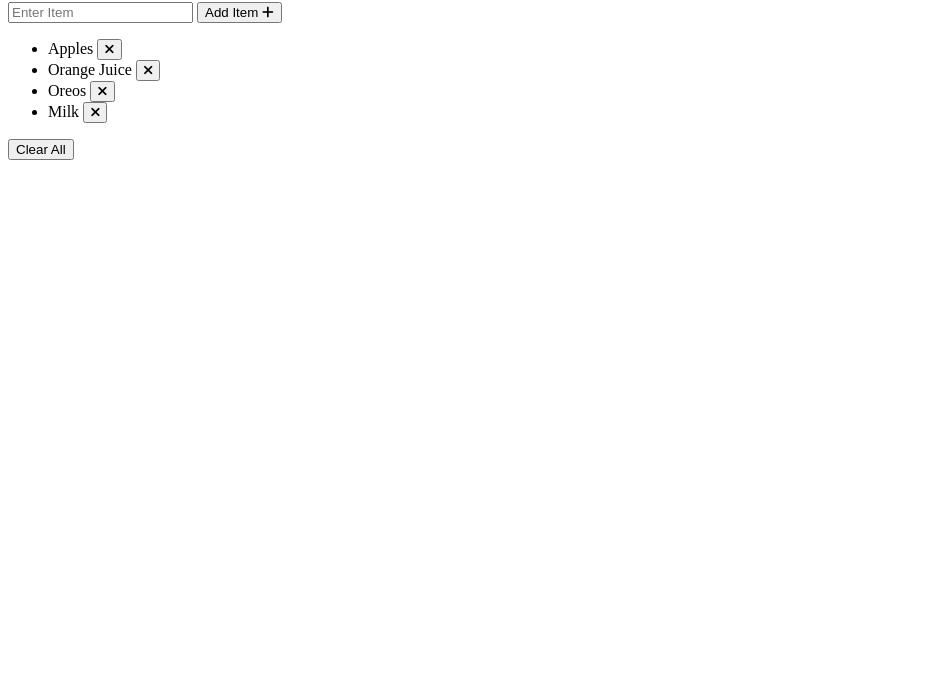
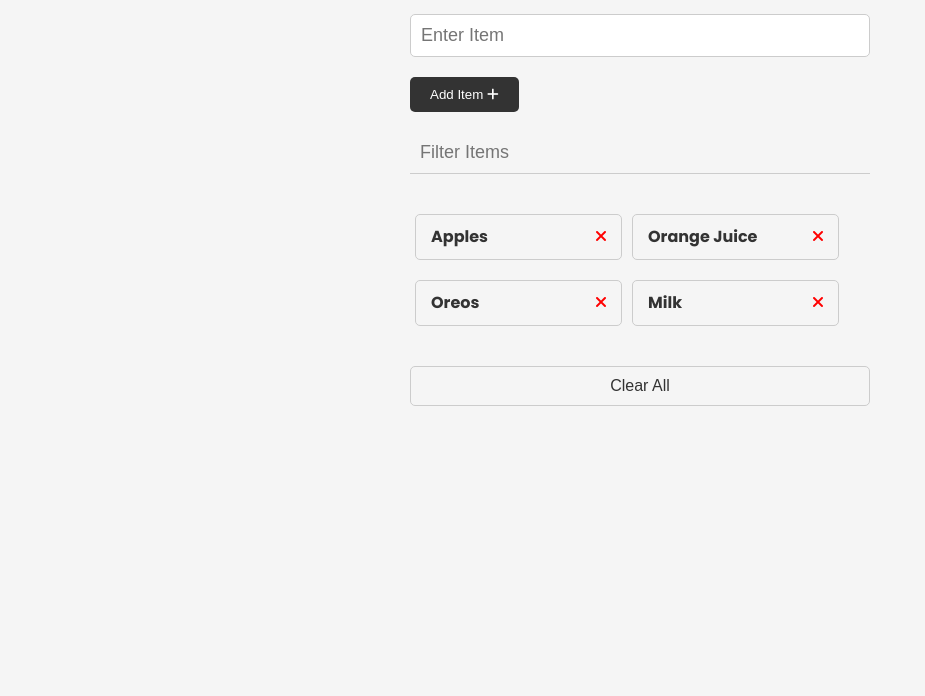
Before and after one commit to seanscott95/JustDoItList, a website: page index.html in a window 1280 px wide. Shown: the part 104-800 px from the top of the page, without its empty margins (0-925 px from the left). Drawn offline with Linux system fonts and the light colour scheme.

Commit message:
added in the filter section that has an input to to filter the list

```diff
--- a/index.html
+++ b/index.html
@@ -8,17 +8,20 @@
     <link rel="stylesheet" href="https://cdnjs.cloudflare.com/ajax/libs/font-awesome/6.1.2/css/all.min.css"
         integrity="sha512-1sCRPdkRXhBV2PBLUdRb4tMg1w2YPf37qatUFeS7zlBy7jJI8Lf4VHwWfZZfpXtYSLy85pkm9GaYVYMfw5BC1A=="
         crossorigin="anonymous" referrerpolicy="no-referrer" />
+        <link rel="stylesheet" href="style.css">
     <script src="index.js" defer></script>
     <title>Just Do It List</title>
 </head>
 
 <body>
+    <div class="container">
+
         <header>
             <i class="fa fa-list" aria-hidden="true"></i>
             <h1>Just Do It List</h1>
         </header>
         <section>
-        <form>
+            <form id="itemForm">
                 <div>
                     <input
                         type="text"
@@ -27,9 +30,17 @@
                         name="item"
                         placeholder="Enter Item"
                     />
-                <button type="submit">Add Item <i class="fa-solid fa-plus"></i></button>
+                    <button type="submit" class="btn">Add Item <i class="fa-solid fa-plus"></i></button>
                 </div>
             </form>
+        </section>
+        <section class="filter">
+            <input
+                type="text"
+                class="formInputFilter"
+                id="filter"
+                placeholder="Filter Items"
+            />
         </section>
         <section>
             <ul id="itemList" class="items">
@@ -60,6 +71,7 @@
             </ul>
             <button id="clear" class="btnClear">Clear All</button>
         </section>
+    </div>
 </body>
 
 </html>
```
Lines whose indentation alone changed are shown as unchanged.
